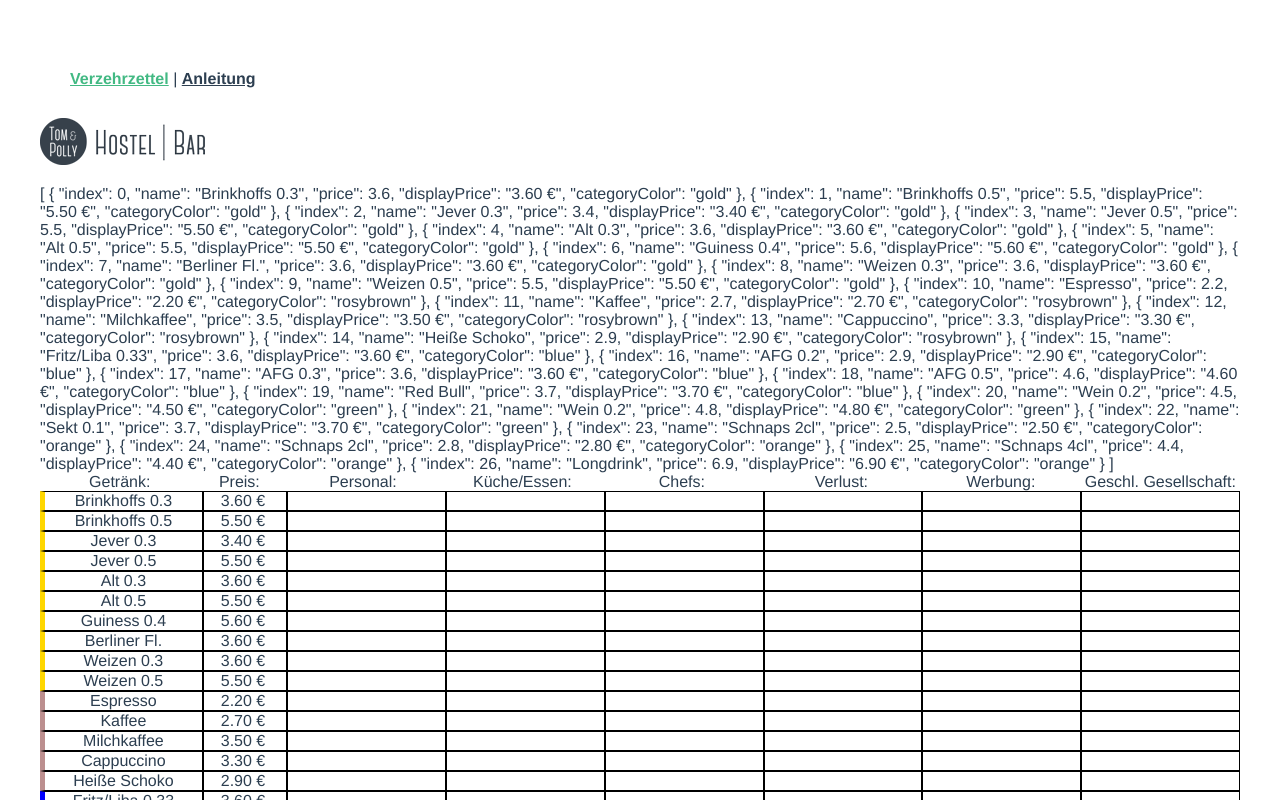
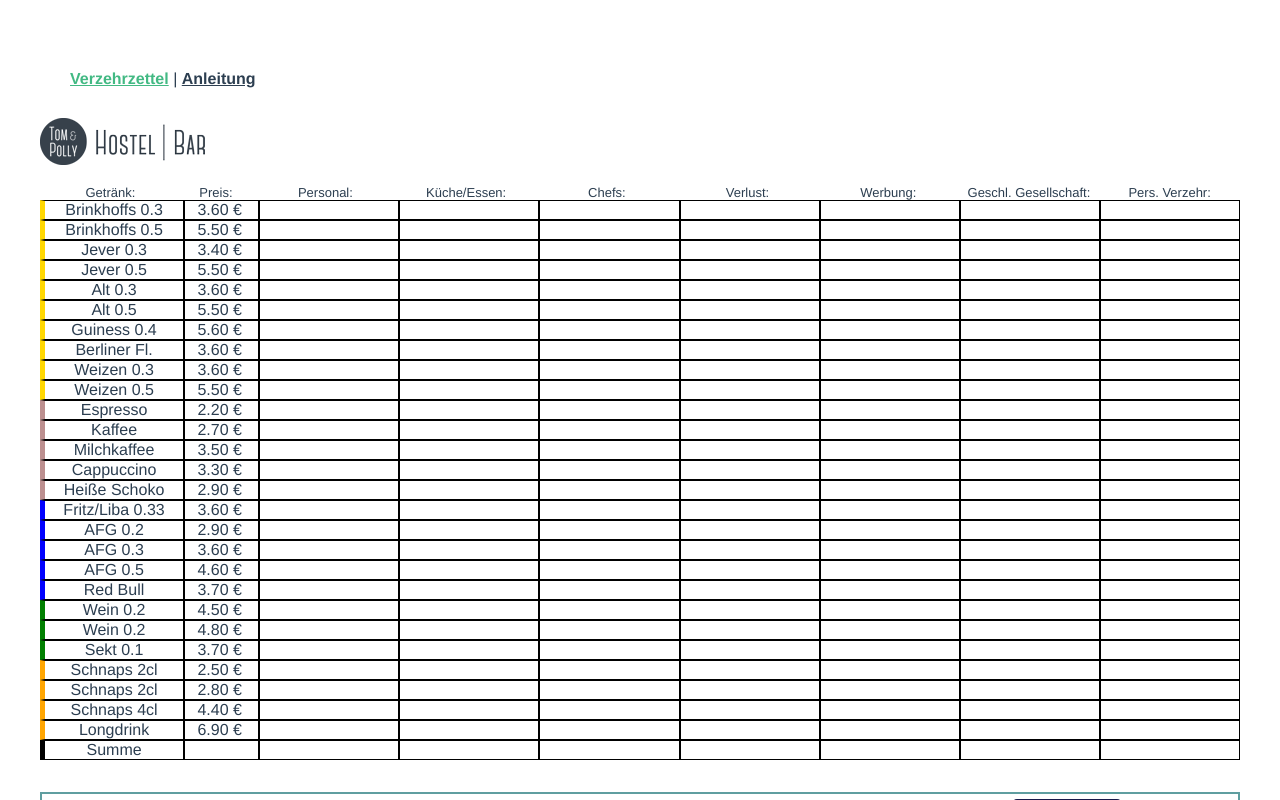
Before and after one commit to elVazquez222/verzehrzettel, a Vue app: page /#/ in a window 1280 px wide. Shown: the top 800 px of the page. Built offline with nearby package versions, Linux system fonts and the light colour scheme.

Commit message:
add Pers. Verzehr column

```diff
--- a/src/components/VerzehrZettelForm.vue
+++ b/src/components/VerzehrZettelForm.vue
@@ -1,7 +1,6 @@
 s<!-- eslint-disable prettier/prettier -->
 <template>
   <div class="verzehrZettelForm" :id="shadowKey">
-    {{drinksList}}
     <div class="formHeader">
       <div class="formHeaderElement">Getränk:</div>
       <div class="formHeaderElement smallerColumn">Preis:</div>
@@ -11,6 +10,7 @@ s<!-- eslint-disable prettier/prettier -->
       <div class="formHeaderElement">Verlust:</div>
       <div class="formHeaderElement">Werbung:</div>
       <div class="formHeaderElement">Geschl. Gesellschaft:</div>
+      <div class="formHeaderElement">Pers. Verzehr:</div>
     </div>
 
     <div class="drinkRow" v-for="drink in drinksList" :key="drink.name">
@@ -46,6 +46,7 @@ s<!-- eslint-disable prettier/prettier -->
         </span>
       </span>
       <span class="drinkColumn">{{ drink.wasted }}</span>
+      <span class="drinkColumn">{{ drink.wasted }}</span>
     </div>
 
     <div class="summations">
@@ -72,6 +73,7 @@ s<!-- eslint-disable prettier/prettier -->
           {{ Math.round((sumOfGiveawaysValue + Number.EPSILON) * 100) / 100 }}€
         </span>
       </span>
+      <span class="drinkColumn"></span>
       <span class="drinkColumn"></span>
     </div>
 
@@ -644,6 +646,7 @@ label {
 }
 .formHeader {
   text-align: center;
+  font-size: 13px;
 }
 .drinkRow,
 .formHeader {
```
